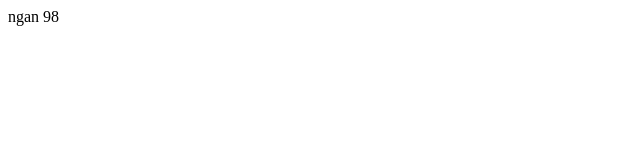
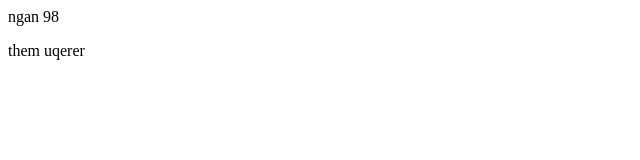
Before and after one commit to DangKhoaHutech/demogit186, a plain HTML site: page listau.html in a window 1280 px wide. Shown: the full height of the page, 0-640 px from the left. Drawn offline with Linux system fonts and the light colour scheme.

Commit message:
them fdfdfd

```diff
--- a/listau.html
+++ b/listau.html
@@ -6,5 +6,6 @@
 </head>
 <body>
     <p>ngan 98</p>
+    <p>them uqerer</p>
 </body>
 </html>
```
